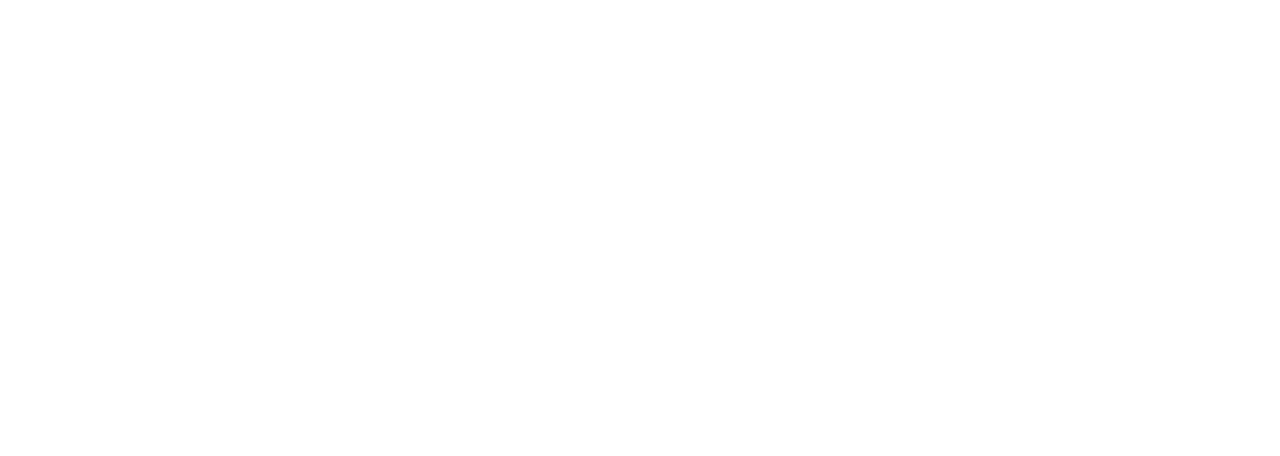
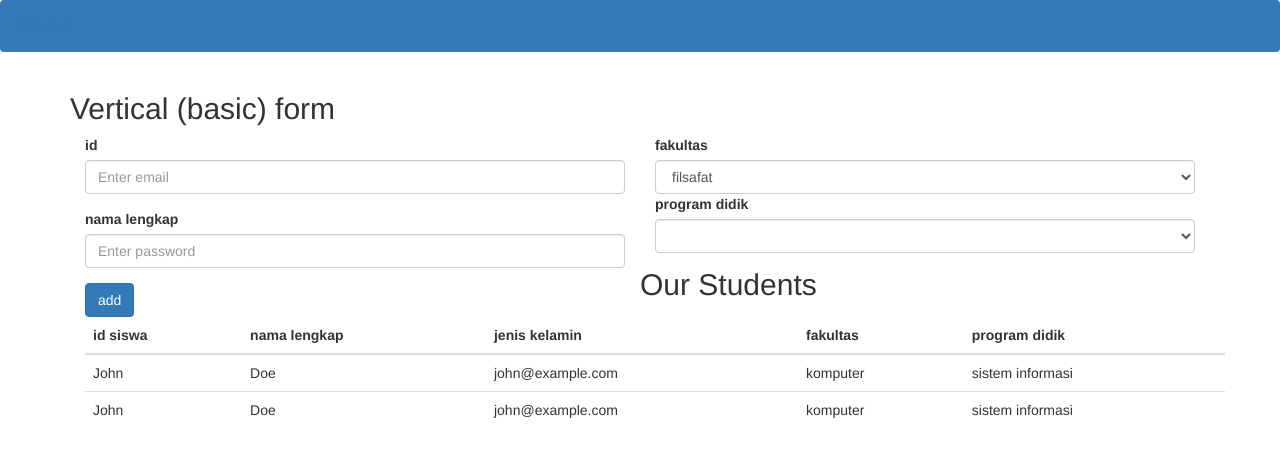
Before and after one commit to YeremiaIsrael/projek-mid-frontend, a plain HTML site: page index.html in a window 1280 px wide. Drawn offline with nearby package versions, Linux system fonts and the light colour scheme.

Commit message:
buat form dengan bootstrap

```diff
--- a/index.html
+++ b/index.html
@@ -1,12 +1,94 @@
 <!DOCTYPE html>
 <html lang="en">
 <head>
-  <meta charset="UTF-8">
-  <meta name="viewport" content="width=device-width, initial-scale=1.0">
-  <meta http-equiv="X-UA-Compatible" content="ie=edge">
-  <title>project mid exam</title>
+  <title>projek mid</title>
+  <meta charset="utf-8">
+  <meta name="viewport" content="width=device-width, initial-scale=1">
+  <link rel="stylesheet" href="https://maxcdn.bootstrapcdn.com/bootstrap/3.4.1/css/bootstrap.min.css">
+  <script src="https://ajax.googleapis.com/ajax/libs/jquery/3.5.1/jquery.min.js"></script>
+  <script src="https://maxcdn.bootstrapcdn.com/bootstrap/3.4.1/js/bootstrap.min.js"></script>
 </head>
 <body>
+  <nav class="navbar navbar-expand-lg navbar-dark bg-primary">
+    <a class="navbar-brand" href="#">Navbar</a>
+  </nav>
+  <div class="container">
+    <h2>Vertical (basic) form</h2>
+    <form class="col-sm-6">
+      <div class="form-group">
+        <label for="email">id</label>
+        <input type="email" class="form-control" id="email" placeholder="Enter email" name="email">
+      </div>
+      <div class="form-group">
+        <label for="pwd">nama lengkap</label>
+        <input type="password" class="form-control" id="pwd" placeholder="Enter password" name="pwd">
+      </div>
+      <button type="submit" class="btn btn-primary">add</button>
+    </form>
+    <div class="col-sm-6">
+      <form>
+      <div>
+        <label for="email">fakultas</label>
+        <select class="form-control">
+          <option value="filsafat">filsafat</option>
+          <option value="pertanian">pertanian</option>
+          <option value="komputer">komputer</option>
+          <option value="sekretaris">sekretaris</option>
+          <option value="ekonomi">ekonomi</option>
+          <option value="pendidikan">pendidikan</option>
+          <option value="perawat">perawat</option>
+        </select>
+      </div>
+      <div class="form-group">
+        <label for="email">program didik</label>
+        <select class="form-control">
+          <option value="filsafat"></option>
+          <option value="master"></option>
+          <option value=""></option>
+          <option value=""></option>
+          <option value=""></option>
+          <option value=""></option>
+          <option value=""></option>
+          <option value=""></option>
+          <option value=""></option>
+          <option value=""></option>
+          <option value=""></option>
+          <option value=""></option>
+        </select>
+      </div>
+    </form>
+  </div>
+  <div class="container">
+    <h2>Our Students</h2>
+    <table class="table">
+      <thead>
+        <tr>
+          <th>id siswa</th>
+          <th>nama lengkap</th>
+          <th>jenis kelamin</th>
+          <th>fakultas</th>
+          <th>program didik</th>
+        </tr>
+      </thead>
+      <tbody>
+        <tr>
+          <td>John</td>
+          <td>Doe</td>
+          <td>john@example.com</td>
+          <td>komputer</td>
+          <td>sistem informasi</td>
+        </tr>
+        <tr>
+          <td>John</td>
+          <td>Doe</td>
+          <td>john@example.com</td>
+          <td>komputer</td>
+          <td>sistem informasi</td>
+        </tr>
+      </tbody>
+    </table>
+  </div>
+
 
 </body>
 </html>
```
